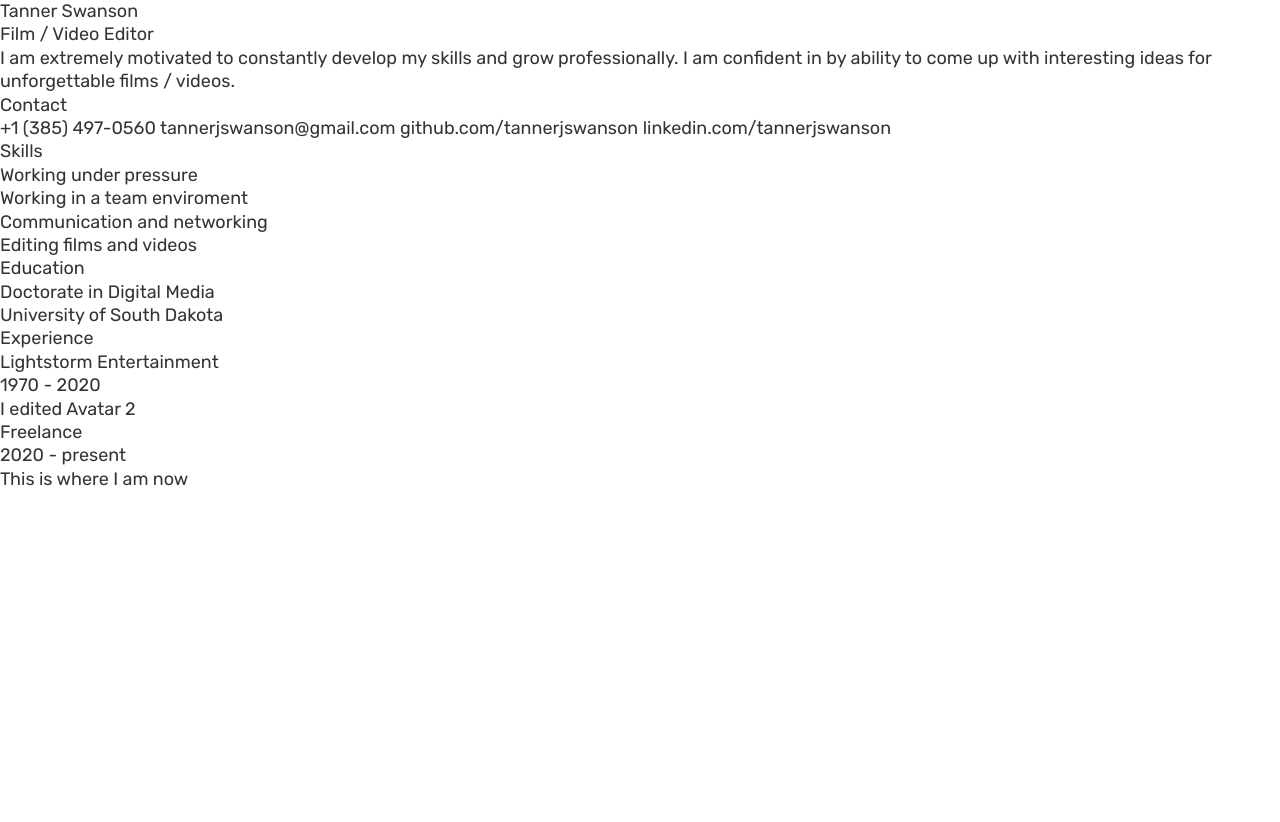
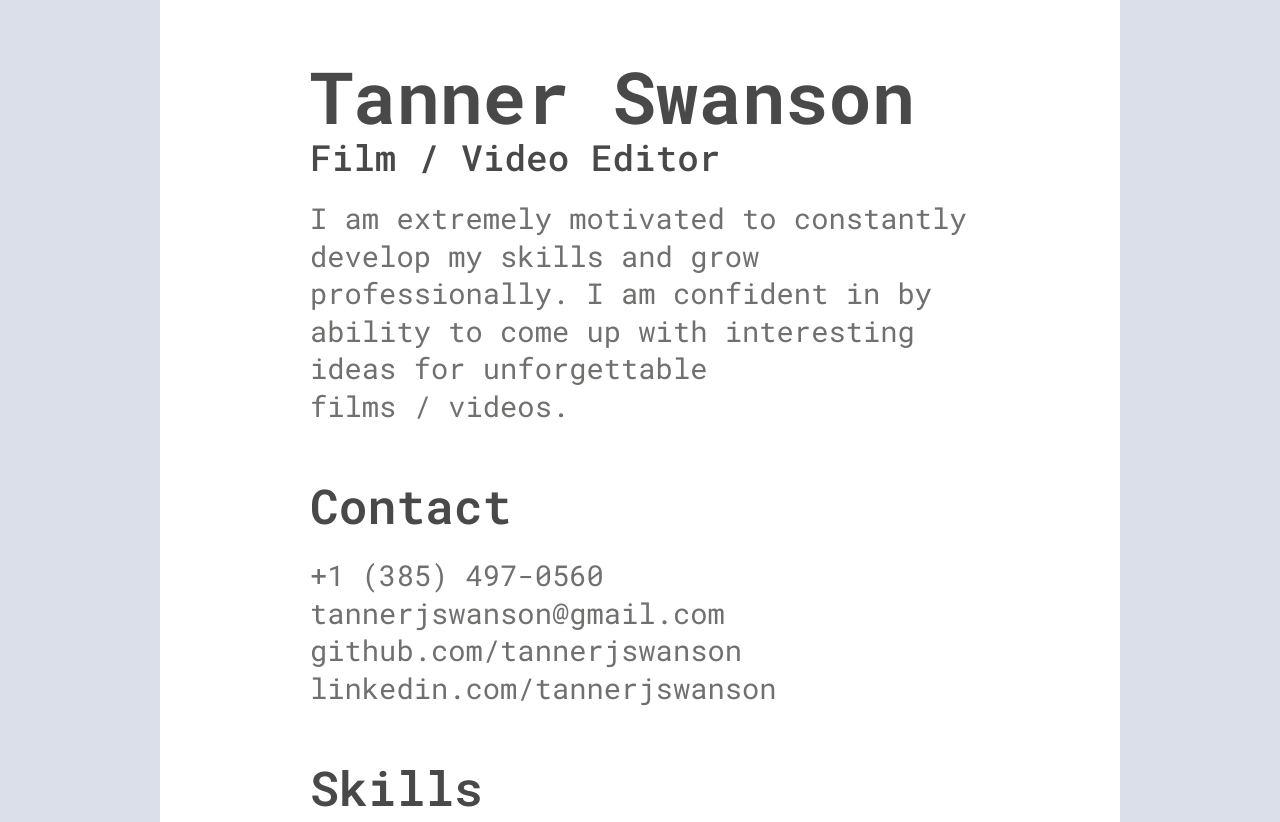
Before and after one commit to CaptainCronch/scss-resume, a plain HTML site: page index.html in a window 1280 px wide. Shown: the top 822 px of the page. Before the commit the page ends 800 px from the top, so only its background shows below. Drawn offline with Linux system fonts and the light colour scheme.

Commit message:
finished css

```diff
--- a/_vars.scss
+++ b/_vars.scss
@@ -1,18 +1,35 @@
-@import url('https://fonts.googleapis.com/css2?family=Rubik:wght@300;400;500;600;700;800;900&display=swap');
-
+@import url('https://fonts.googleapis.com/css2?family=Roboto+Mono:wght@100;200;300;400;500;600;700&display=swap');
 $background: #ffffff;
 $background-gray: #dadfea;
-$text: #333433;
-$text-gray: #545353;
+$text: #494949;
+$text-gray: #70706f;
 $transparent: rgba(1, 1, 1, 0);
+
+@mixin block {
+    padding: 0px 150px 50px;
+}
+
+@mixin flex-row {
+    display: flex;
+    flex-flow: row wrap;
+    justify-content: left;
+    align-items: flex-start;
+}
+
+@mixin flex-column {
+    display: flex;
+    flex-flow: column nowrap;
+    justify-content: flex-start;
+    align-items: center;
+}
 
 * { /* RESET */
     vertical-align: baseline;
     text-align: left;
     font-weight: 400;
-    font-family: "Rubik", sans-serif;
+    font-family: "Roboto Mono", monospace;
     font-style: normal;
-    font-size: 18px;
+    font-size: 24px;
     line-height: 1.3;
     text-decoration: none;
     box-sizing: border-box;
--- a/index.html
+++ b/index.html
@@ -5,13 +5,13 @@
     <meta http-equiv="X-UA-Compatible" content="IE=edge">
     <meta name="viewport" content="width=device-width, initial-scale=1.0">
     <link rel="stylesheet" href="style.css">
-    <title>Tannor's Resume</title>
+    <title>Tanner's Resume</title>
 </head>
 <body>
     <header>
         <h1>Tanner Swanson</h1>
-        <h3>Film / Video Editor</h3>
-        <h4>I am extremely motivated to constantly develop my skills and grow professionally. I am confident in by ability to come up with interesting ideas for unforgettable films / videos.</h4>
+        <h3>Film&nbsp;/&nbsp;Video Editor</h3>
+        <h4>I am extremely motivated to constantly develop my skills and grow professionally. I am confident in by ability to come up with interesting ideas for unforgettable films&nbsp;/&nbsp;videos.</h4>
     </header>
     <main>
         <div class="block" id="contact">
@@ -32,7 +32,7 @@
         </div>
         <div class="block" id="education">
             <h2>Education</h2>
-            <h4>Doctorate in Digital Media</h4>
+            <h4>Doctorate in Digital Media,</h4>
             <h4>University of South Dakota</h4>
         </div>
         <div class="block" id="experience">
@@ -45,7 +45,7 @@
             <div class="job">
                 <h3>Freelance</h3>
                 <p>2020 - present</p>
-                <h4>This is where I am now</h4>
+                <h4>This is where I am now!</h4>
             </div>
         </div>
     </main>
--- a/style.scss
+++ b/style.scss
@@ -1 +1,101 @@
-@use "vars" as *
+@use "vars" as *;
+
+html {
+    background-color: $background-gray;
+    @include flex-column;
+}
+
+body {
+    background-color: $background;
+    width: 960px;
+    @include flex-column;
+}
+
+header {
+    @include block;
+}
+
+h1 {
+    font-size: 3em;
+    font-weight: 700;
+    margin: 50px 0 -10px;
+}
+
+h2 {
+    font-size: 2em;
+    font-weight: 600;
+    margin-bottom: 20px;
+}
+
+h3 {
+    font-size: 1.5em;
+    font-weight: 500;
+    margin-bottom: 20px;
+}
+
+.job {
+    margin-bottom: 20px;
+    @extend ul;
+    p, h4 {
+        margin: 0 0 10px 35px;
+    }
+
+    h4 {
+        color: $text;
+    }
+
+    h3 {
+        @extend li;
+        margin-bottom: 0;
+    }
+}
+
+h4, li, a {
+    font-size: 1.2em;
+    font-weight: 400;
+    display: block;
+    color: $text-gray;
+}
+
+li {
+    display: list-item;
+}
+
+p {
+    font-size: 1em;
+    font-weight: 400;
+    color: $text-gray;
+}
+
+ul {
+    list-style-position: inside;
+}
+
+main {
+    @include flex-row;
+
+    .block {
+        @include block;
+    }
+}
+
+@media screen and (max-width: 960px) {
+    * {
+        font-size: 18px;
+    }
+
+    body {
+        width: 600px;
+    }
+}
+
+@media screen and (max-width: 600px) {
+    * {
+        font-size: 12px;
+    }
+
+    body {
+        width: auto;
+    }
+
+}
```
Also changed, not shown: style.css, 1 other file.
